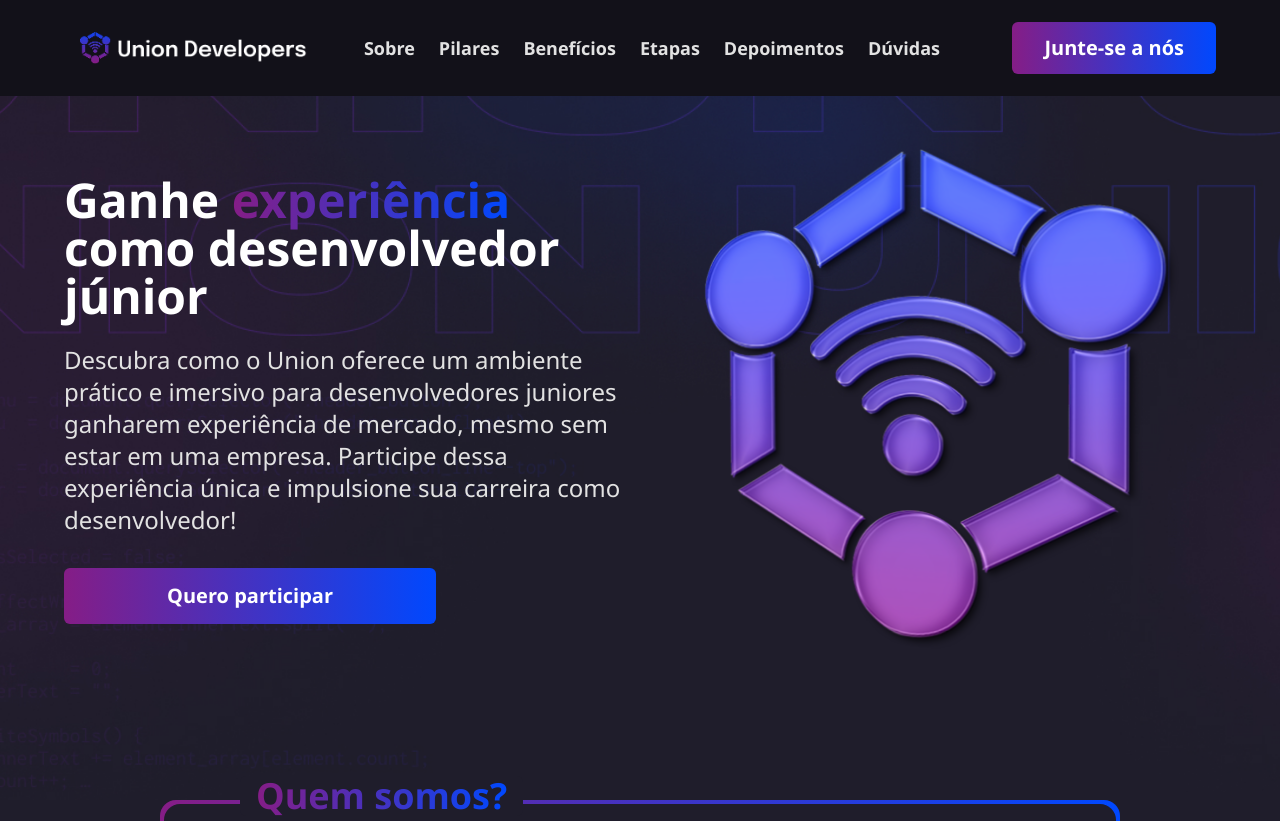
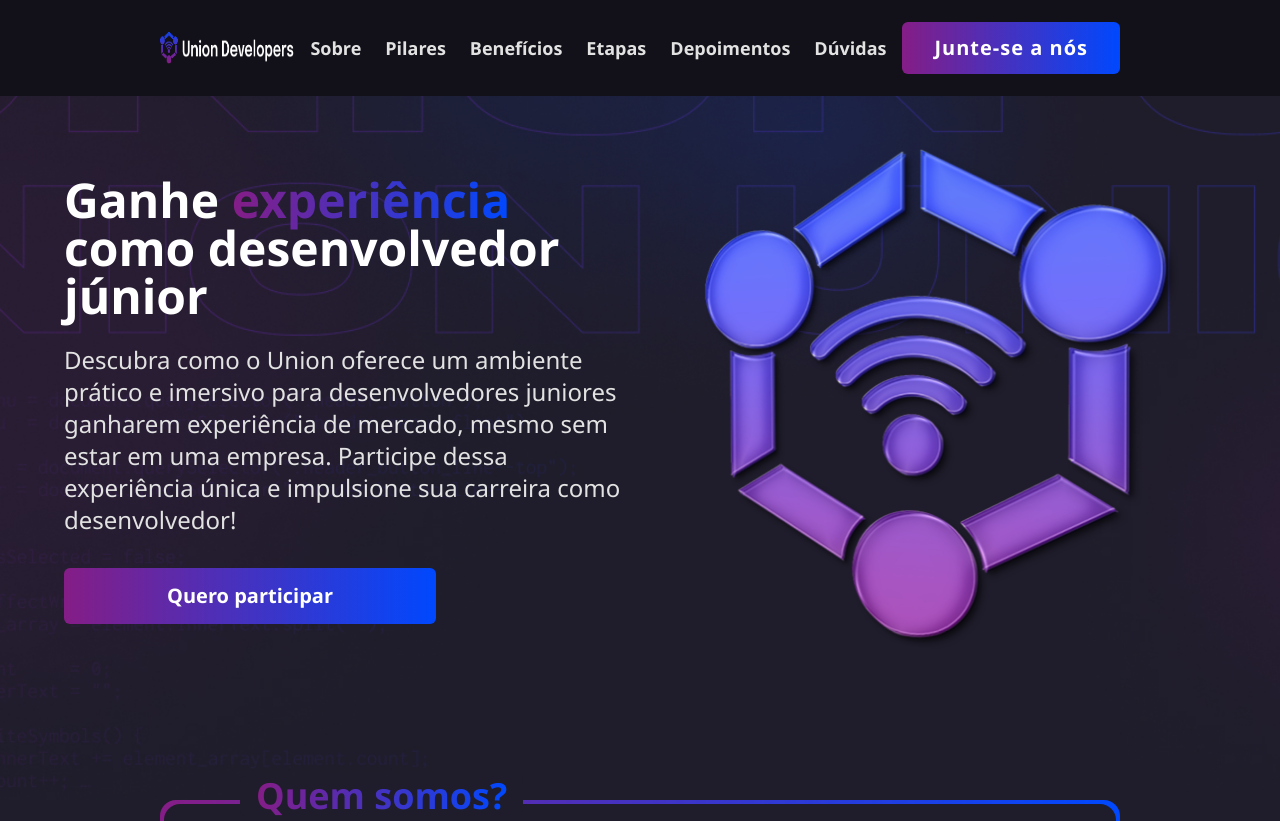
Before and after one commit to adrianemaciel/desafio-union-developers, a Next.js app: page / in a window 1280 px wide. Shown: the top 821 px of the page. Built offline with nearby package versions, Linux system fonts and the light colour scheme.

Commit message:
fix: refine padding and layout adjustments in Header component for improved consistency

```diff
--- a/src/components/Header.tsx
+++ b/src/components/Header.tsx
@@ -6,7 +6,7 @@
 
 const Header = () => {
   return (
-    <header className="max-w-[1920px] mx-auto fixed top-0 left-0 w-full z-50 bg-primary sm:px-6 md:px-8 lg:px-10 xl:px-16 2xl:px-40">
+    <header className="max-w-[1920px] mx-auto fixed top-0 left-0 w-full z-50 bg-primary px-4 xl:px-40">
       <div className="flex items-center justify-between h-16 md:h-20 lg:h-24">
         <Link href="/">
           <Image
@@ -14,11 +14,10 @@
             alt="Union Developers Logo"
             width={300}
             height={60}
-            className="w-auto h-10 md:h-8 lg:h-8 px-4"
+            className="w-auto h-10 md:h-8 lg:h-8"
           />
         </Link>
-
-        <div className="hidden lg:flex items-center justify-center gap-6 text-secondary text-lg font-bold">
+        <div className="hidden md:px-4 lg:flex items-center gap-6 text-secondary text-lg font-bold">
           <nav className="flex items-center gap-6">
             <Link
               href="#sobre"
@@ -59,10 +58,10 @@
           </nav>
         </div>
 
-        <div className="hidden lg:flex items-center ml-8">
+        <div className="hidden lg:flex items-center">
           <Link
             href="#inscricao"
-            className="flex items-center justify-center bg-gradient-to-r to-gradient-to from-gradient-from text-white text-xl font-bold rounded-md transition-transform hover:scale-105 px-8 py-3 whitespace-nowrap"
+            className="flex items-center bg-gradient-to-r to-gradient-to from-gradient-from text-white text-xl font-bold rounded-md transition-transform hover:scale-105 px-8 py-3 whitespace-nowrap tracking-wider"
           >
             Junte-se a nós
           </Link>
```
